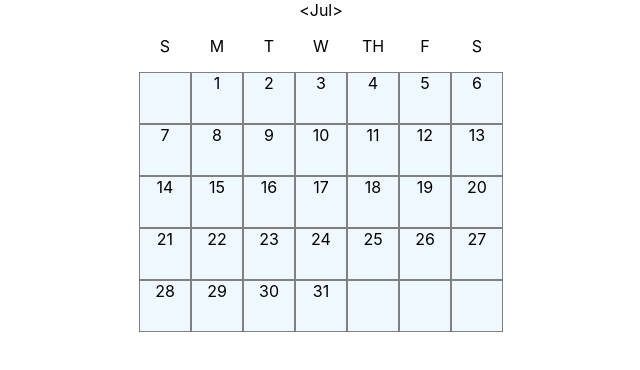
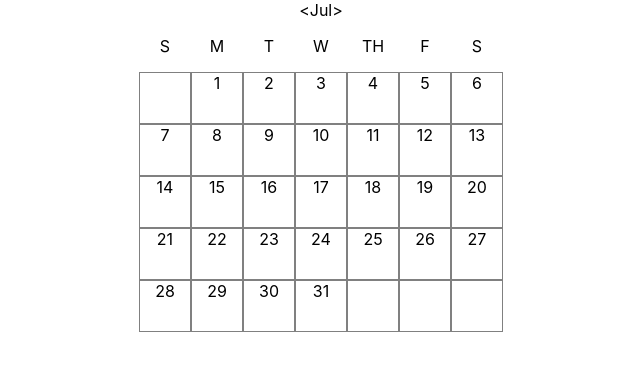
Before and after one commit to jenniferenck/interactive-calendar, a React (Create React App) app: page / in a window 1280 px wide. Shown: the top 370 px of the page, without its empty margins (319-959 px from the left). Built offline with nearby package versions, Linux system fonts and the light colour scheme.

Commit message:
changes to color and selection radius

```diff
--- a/src/CalendarDay/CalendarDay.css
+++ b/src/CalendarDay/CalendarDay.css
@@ -5,11 +5,11 @@
   border: solid gray 1px;
 }
 
-.day-box,
-.in-between {
+#selected-date {
+  background-color: bisque;
+  border-radius: 10px;
+}
+
+.day-box.between-range {
   background-color: aliceblue;
 }
-
-#active-date {
-  background-color: salmon;
-}
```
